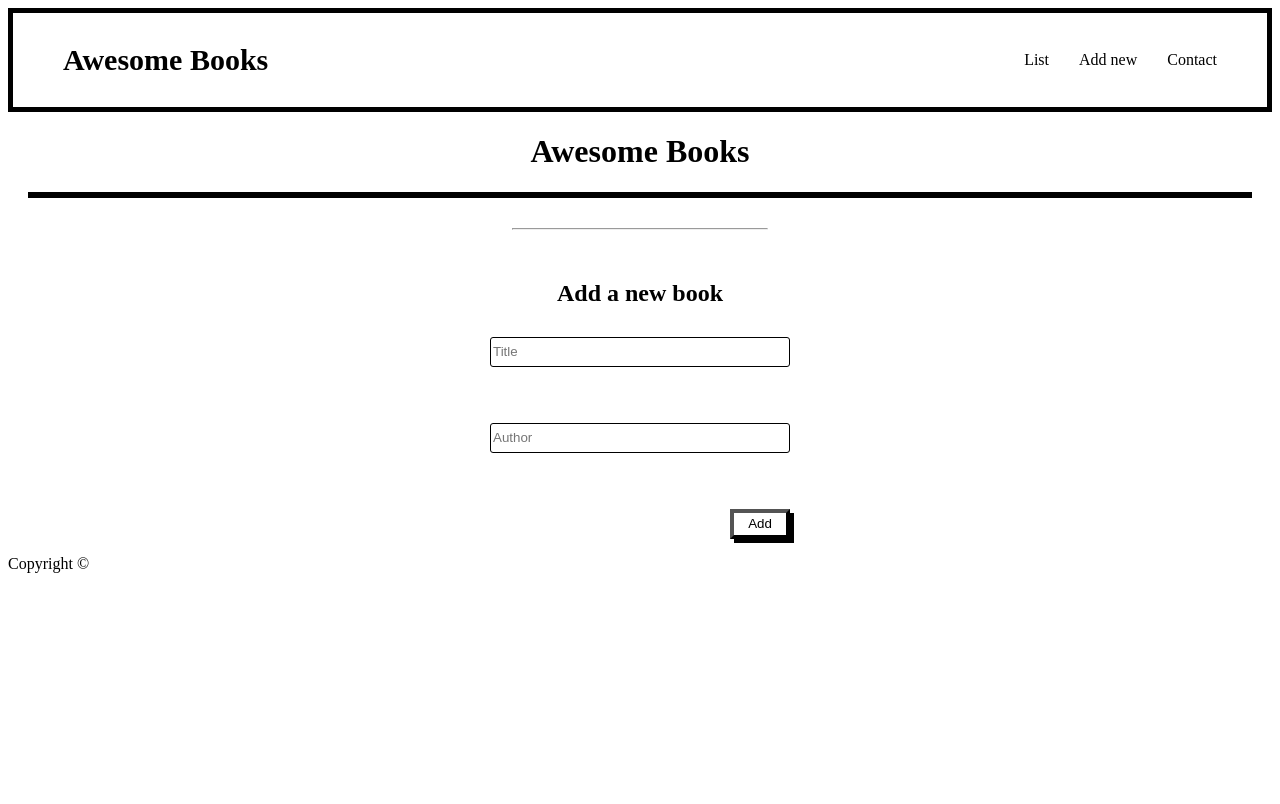
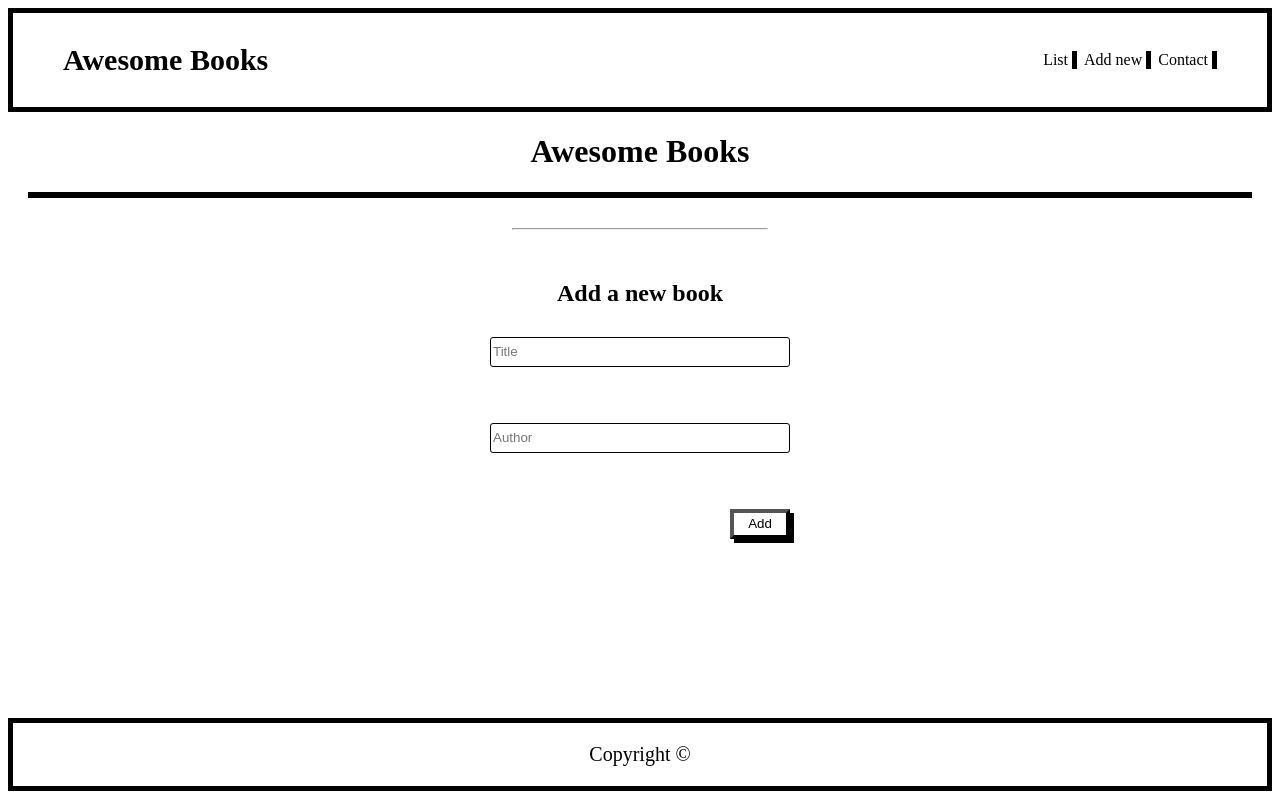
Before and after one commit to OscarFMdev/awesomeBooks, a website: page index.html in a window 1280 px wide. Drawn offline with Linux system fonts and the light colour scheme.

Commit message:
Add body height

```diff
--- a/styles.css
+++ b/styles.css
@@ -11,6 +11,7 @@
 body {
   display: flex;
   flex-direction: column;
+  height: 98.5vh;
 }
 
 body > h1 {
@@ -33,13 +34,17 @@
 .navigation-options {
   list-style: none;
   display: flex;
-  column-gap: 30px;
+  column-gap: 7px;
   margin-right: 50px;
 }
 
 li a {
   text-decoration: none;
   color: black;
+  border-right: 5px solid black;
+  padding-right: 4px;
+  display: inline-block;
+  max-height: 18.9833px;
 }
 
 .book-list {
@@ -90,6 +95,7 @@
   align-items: center;
   justify-content: center;
   gap: 10px;
+  margin-bottom: 100px;
 }
 
 form input {
@@ -109,6 +115,20 @@
   cursor: pointer;
 }
 
+footer {
+  display: flex;
+  justify-content: center;
+  border: 5px solid black;
+  position: relative;
+  bottom: 5px;
+  width: 100%;
+  margin-top: auto;
+}
+
+footer .footer-text {
+  font-size: 20px;
+}
+
 @media only screen and (min-width: 768px) {
   .nav-container .logo {
     font-size: 30px;
```
